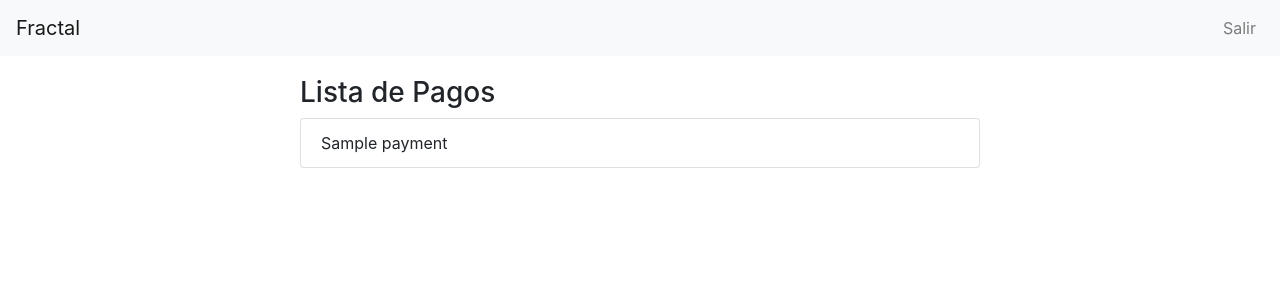
After one commit to manduinca/fractal, a Django app: template fractal-django/asistencia/templates/asistencia/payments.html in a window 1280 px wide. The commit adds this page. Shown: the top 300 px of the page. Run offline with Django 3.2, Linux system fonts and the light colour scheme; the template is opened without the code that fills it: most values are stand-ins (such as "Sample title", 1, 10 or a date in 2020); some libraries are stand-ins or nearby versions.

Commit message:
The user has a new view to see his payments

```diff
--- /dev/null
+++ b/fractal-django/asistencia/templates/asistencia/payments.html
@@ -0,0 +1,23 @@
+{% extends 'base.html' %}
+
+{% block title %}Pagos{% endblock %}
+{% block content %}
+
+<div class="container">
+  <div class="row">
+    <div class="col-sm">
+      <h3> Lista de Pagos </h3>
+    </div>
+  </div>
+  <div class="row">
+    <div class="col-sm">
+      <ul class="list-group">
+        {% for payment in payments %}
+        <li class="list-group-item"> {{ payment }} </li>
+        {% endfor %}
+      </ul>
+    </div>
+  </div>
+</div>
+
+{% endblock %}
--- a/fractal-django/asistencia/templates/base.html
+++ b/fractal-django/asistencia/templates/base.html
@@ -35,6 +35,9 @@
         </li>
         <li class="nav-item">
           <a class="nav-link" href="{% url 'asistencias_schedule' %}">Horarios</a>
+        </li>
+        <li class="nav-item">
+          <a class="nav-link" href="{% url 'payments' %}">Pagos</a>
         </li>
         {% if request.has_daily_grades %}
         <li class="nav-item">
--- a/fractal-django/asistencia/urls.py
+++ b/fractal-django/asistencia/urls.py
@@ -13,6 +13,7 @@ urlpatterns = [
   url(r'^monthly/$', views.MonthlyGradingListView.as_view(), name='grading_monthly'),
   url(r'^weekly/$', views.WeeklyGradingListView.as_view(), name='grading_weekly'),
   url(r'^daily/$', views.GradingListView.as_view(), name='grading_daily'),
+  url(r'^payments/$', views.PaymentsView.as_view(), name='payments'),
   url(r'^schedule/$', views.ScheduleListView.as_view(), name='asistencias_schedule'),
   url(r'^uploadasis/$', views.UploadFileForm.as_view(), name='upload_asis'),
   url(r'^login/$', views.LoginAsistenciaView.as_view(), name='asistencias_login'),
```
Also changed, not shown: fractal-django/asistencia/views.py (+20 -0 lines), fractal-django/billing/models.py (+15 -0 lines).
